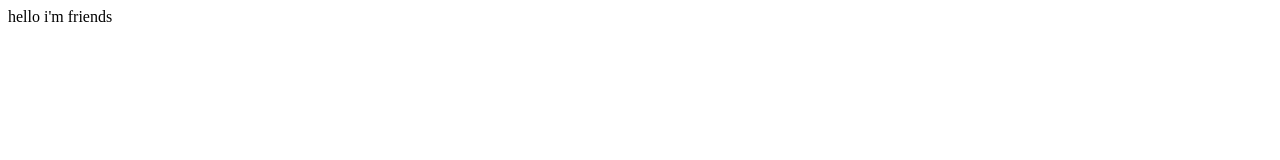
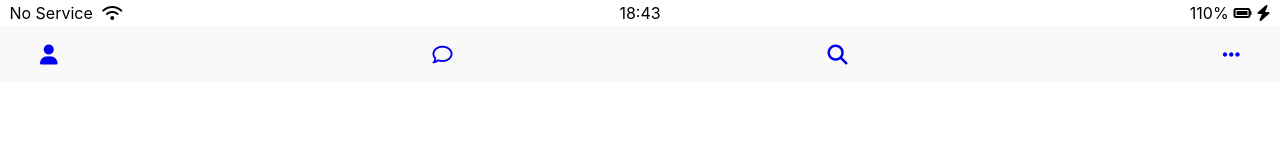
Before and after one commit to ryugibo/nomad-kokoa, a plain HTML site: page friends.html in a window 1280 px wide. Drawn offline with Linux system fonts and the light colour scheme.

Commit message:
:memo: #6.10 | Navigation Bar part One

```diff
--- /dev/null
+++ b/css/components/nav-bar.css
@@ -0,0 +1,9 @@
+.nav {
+  background-color: #f9f9fa;
+  padding: 20px 40px;
+}
+
+.nav__list {
+  display: flex;
+  justify-content: space-between;
+}
--- a/css/styles.css
+++ b/css/styles.css
@@ -3,6 +3,7 @@
 
 /* Components */
 @import "components/status-bar.css";
+@import "components/nav-bar.css";
 
 /* Screens */
 @import "screens/login.css";
--- a/friends.html
+++ b/friends.html
@@ -1 +1,56 @@
-hello i'm friends
+<!DOCTYPE html>
+<html lang="en">
+  <head>
+    <meta charset="UTF-8" />
+    <meta http-equiv="X-UA-Compatible" content="IE=edge" />
+    <meta name="viewport" content="width=device-width, initial-scale=1.0" />
+    <title>Friends - Kokoa Clone</title>
+    <link rel="stylesheet" href="css/styles.css" />
+  </head>
+  <body>
+    <div class="status-bar">
+      <div class="status-bar__column">
+        <span>No Service</span>
+        <i class="fas fa-wifi"></i>
+      </div>
+      <div class="status-bar__column">
+        <span>18:43</span>
+      </div>
+      <div class="status-bar__column">
+        <span>110%</span>
+        <i class="fas fa-battery-full"></i>
+        <i class="fas fa-bolt"></i>
+      </div>
+    </div>
+
+    <nav class="nav">
+      <ul class="nav__list">
+        <li class="nav__btn">
+          <a class="nav__link" href="friends.html">
+            <i class="fas fa-user fa-lg"></i>
+          </a>
+        </li>
+        <li class="nav__btn">
+          <a class="nav__link" href="#">
+            <i class="far fa-comment fa-lg"></i>
+          </a>
+        </li>
+        <li class="nav__btn">
+          <a class="nav__link" href="#">
+            <i class="fas fa-search fa-lg"></i>
+          </a>
+        </li>
+        <li class="nav__btn">
+          <a class="nav__link" href="#">
+            <i class="fas fa-ellipsis-h fa-lg"></i>
+          </a>
+        </li>
+      </ul>
+    </nav>
+
+    <script
+      src="https://kit.fontawesome.com/6478f529f2.js"
+      crossorigin="anonymous"
+    ></script>
+  </body>
+</html>
```
